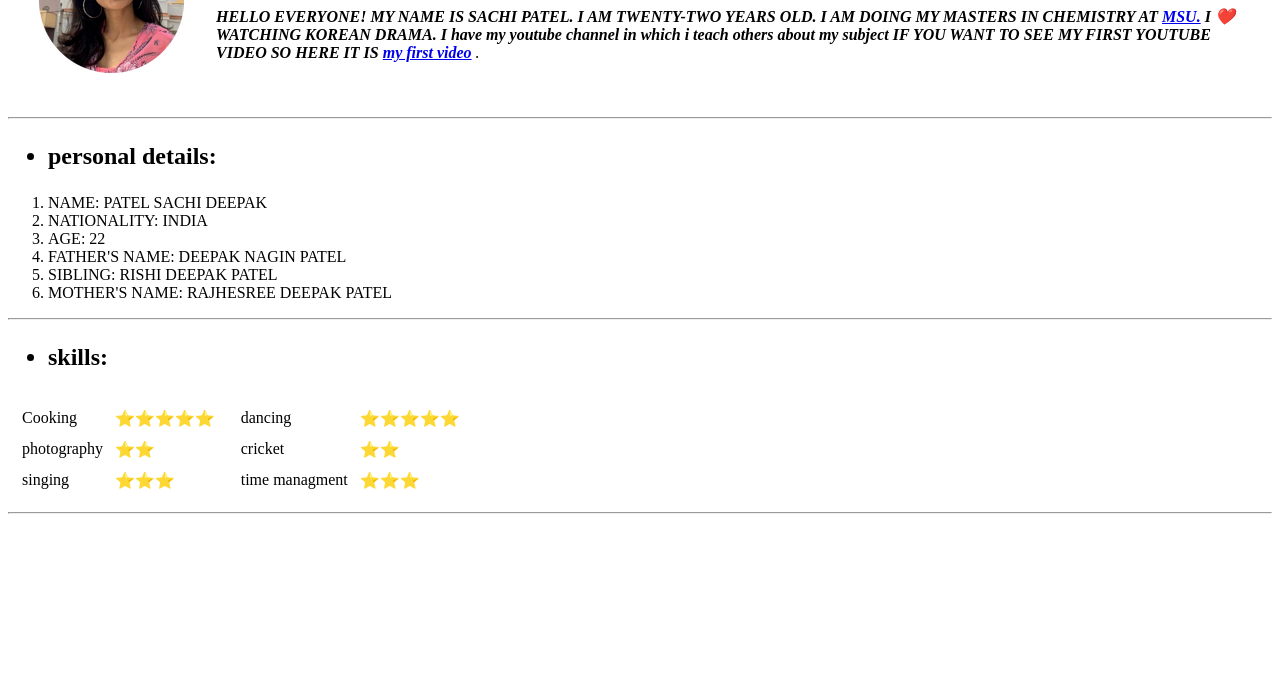
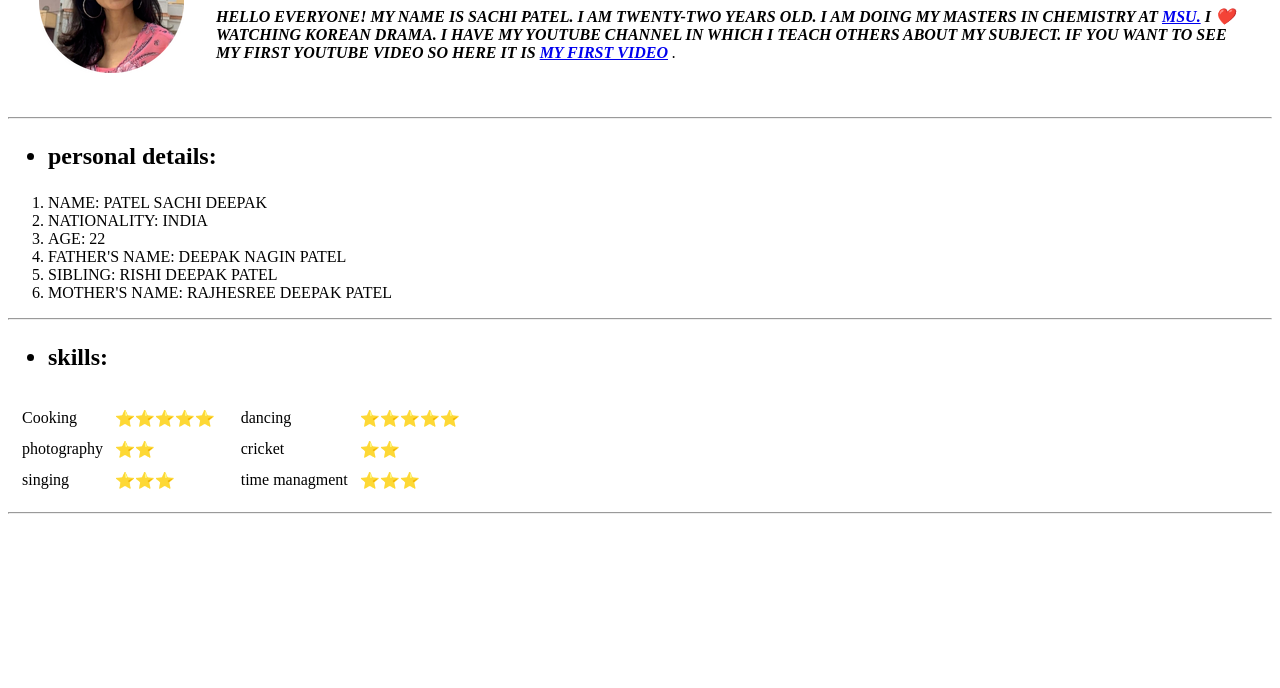
Before and after one commit to rishipc-max/cv, a plain HTML site: page SACHI'S INDEX.HTML in a window 1280 px wide. Shown: the part 112-800 px from the top of the page. Drawn offline with Linux system fonts and the light colour scheme.

Commit message:
Update SACHI'S INDEX.HTML

```diff
--- a/SACHI'S INDEX.HTML
+++ b/SACHI'S INDEX.HTML
@@ -12,8 +12,7 @@
       <td><img src="sachi's picture.png" alt="sachi's picture"></td>
       <td>
         <h1>SACHI PATEL</h1>
-        <p><em><STRONG>HELLO EVERYONE! MY NAME IS SACHI PATEL. I AM TWENTY-TWO YEARS OLD. I AM DOING MY MASTERS IN CHEMISTRY AT <a href="https://www.msubaroda.ac.in/">MSU.</a> I ❤️ WATCHING KOREAN DRAMA. I have my youtube channel in which i teach
-              others about my subject IF YOU WANT TO SEE MY FIRST YOUTUBE VIDEO SO HERE IT IS <a href="https://www.youtube.com/watch?v=I5EMDuyKp3w">my first video</a> </STRONG>.</em></p>
+        <p><em><STRONG>HELLO EVERYONE! MY NAME IS SACHI PATEL. I AM TWENTY-TWO YEARS OLD. I AM DOING MY MASTERS IN CHEMISTRY AT <a href="https://www.msubaroda.ac.in/">MSU.</a> I ❤️ WATCHING KOREAN DRAMA. I HAVE MY YOUTUBE CHANNEL IN WHICH I TEACH OTHERS ABOUT MY SUBJECT. IF YOU WANT TO SEE MY FIRST YOUTUBE VIDEO SO HERE IT IS <a href="https://www.youtube.com/watch?v=I5EMDuyKp3w">MY FIRST VIDEO</a> </STRONG>.</em></p>
       </td>
     </tr>
   </table>
```
